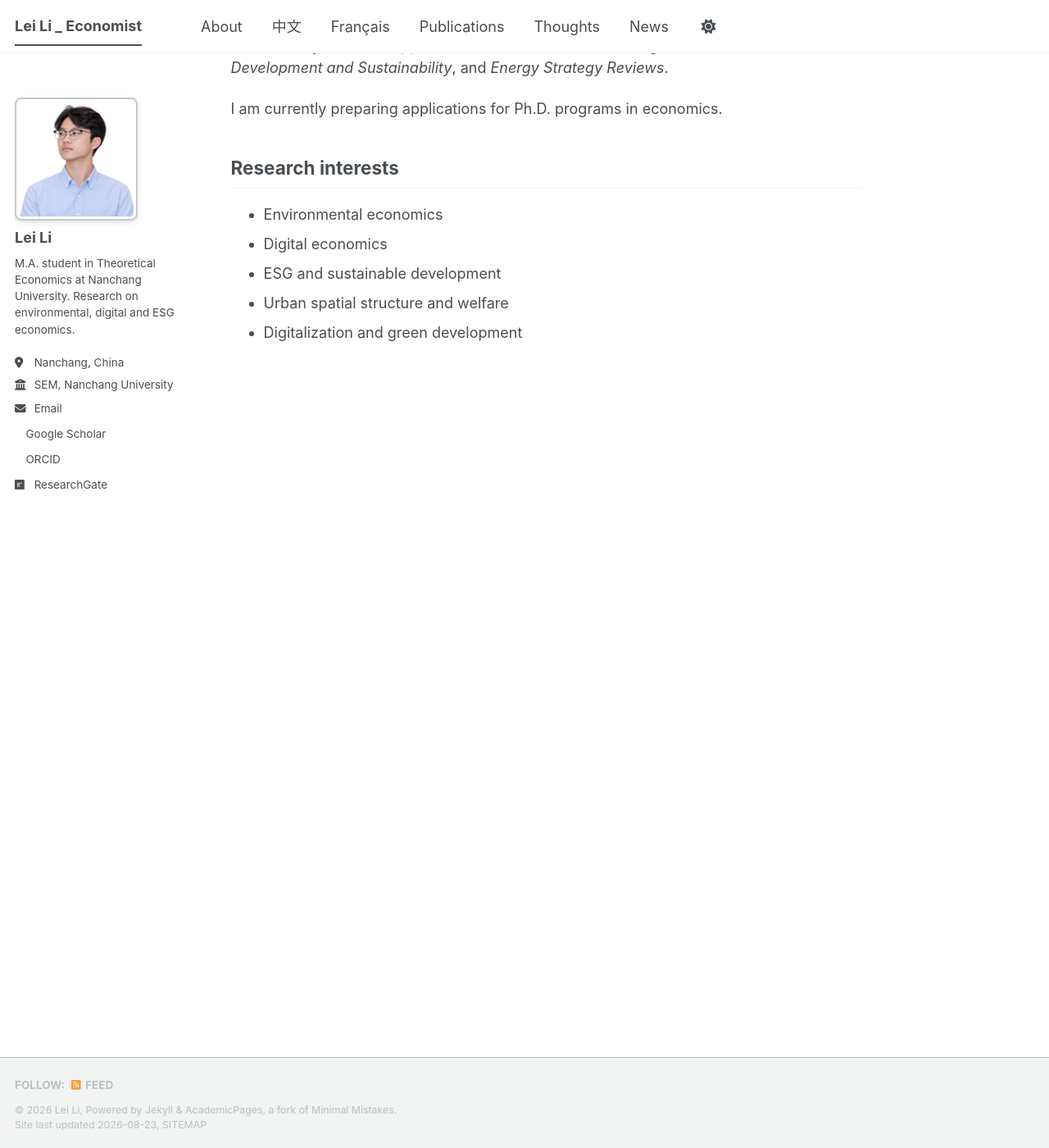
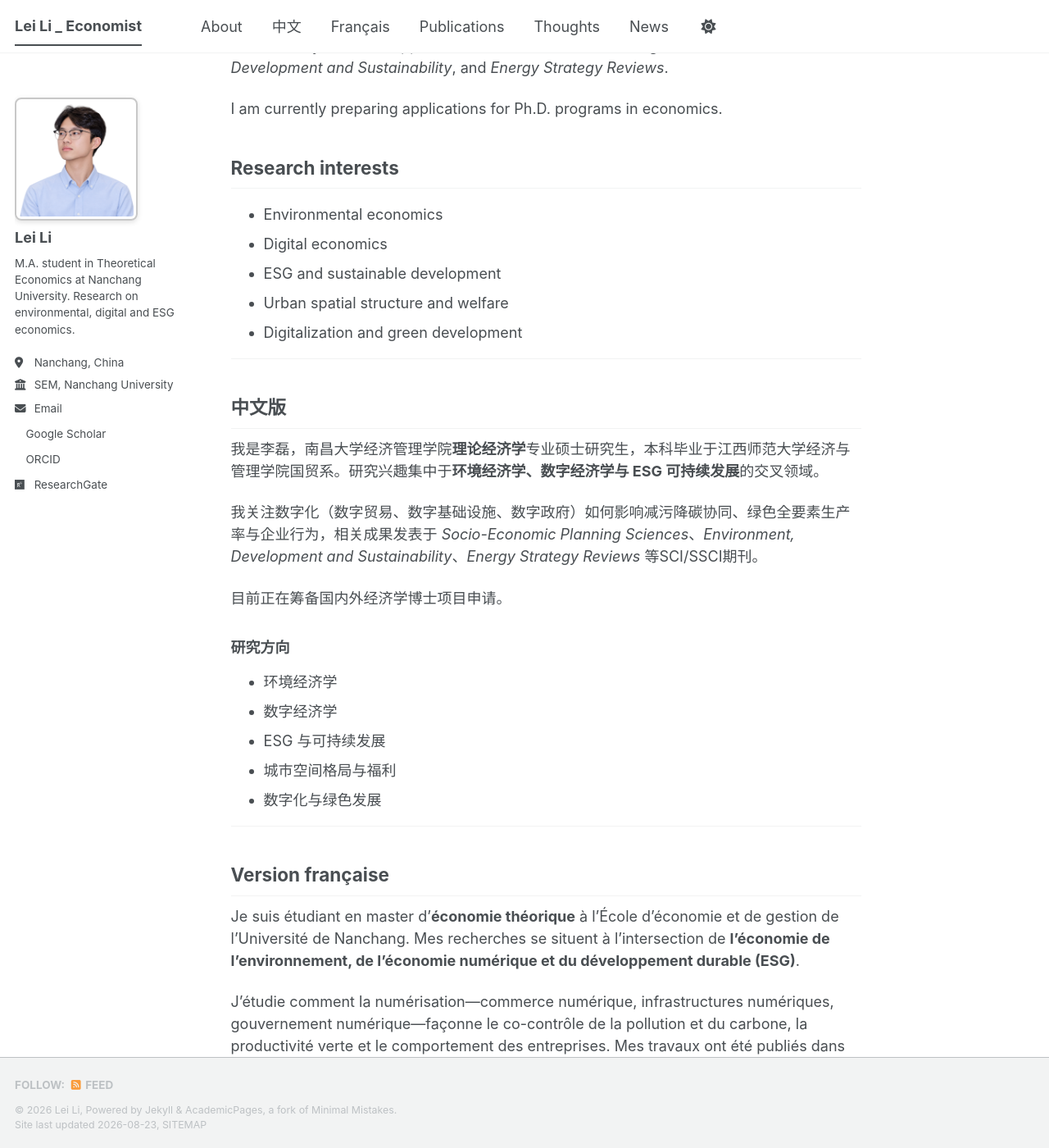
Before and after one commit to LeiLi-Econ/LeiLi-Econ.github.io, a Jekyll site: the page built from _pages/about.md, in a window 1280 px wide and 1400 px high, scrolled down 358 px. Shown: the whole window at 82% size. Built offline with Jekyll 4.4.1, drawn with Linux system fonts in a browser that asks for light colours; a style sheet for code colours, icons or effects is not loaded; some of the changed text lies outside the part shown.

Commit message:
Merge trilingual self-introduction into single About page

```diff
--- a/_pages/about.md
+++ b/_pages/about.md
@@ -24,3 +26,39 @@ I am currently preparing applications for Ph.D. programs in economics.
 - ESG and sustainable development
 - Urban spatial structure and welfare
 - Digitalization and green development
+
+---
+
+## 中文版
+
+我是李磊，南昌大学经济管理学院**理论经济学**专业硕士研究生，本科毕业于江西师范大学经济与管理学院国贸系。研究兴趣集中于**环境经济学、数字经济学与 ESG 可持续发展**的交叉领域。
+
+我关注数字化（数字贸易、数字基础设施、数字政府）如何影响减污降碳协同、绿色全要素生产率与企业行为，相关成果发表于 *Socio-Economic Planning Sciences*、*Environment, Development and Sustainability*、*Energy Strategy Reviews* 等SCI/SSCI期刊。
+
+目前正在筹备国内外经济学博士项目申请。
+
+### 研究方向
+
+- 环境经济学
+- 数字经济学
+- ESG 与可持续发展
+- 城市空间格局与福利
+- 数字化与绿色发展
+
+---
+
+## Version française
+
+Je suis étudiant en master d'**économie théorique** à l'École d'économie et de gestion de l'Université de Nanchang. Mes recherches se situent à l'intersection de **l'économie de l'environnement, de l'économie numérique et du développement durable (ESG)**.
+
+J'étudie comment la numérisation—commerce numérique, infrastructures numériques, gouvernement numérique—façonne le co-contrôle de la pollution et du carbone, la productivité verte et le comportement des entreprises. Mes travaux ont été publiés dans *Socio-Economic Planning Sciences*, *Environment, Development and Sustainability* et *Energy Strategy Reviews*.
+
+Je prépare actuellement des candidatures de doctorat en économie.
+
+### Thèmes de recherche
+
+- Économie de l'environnement
+- Économie numérique
+- ESG et développement durable
+- Structure spatiale urbaine et bien-être
+- Numérisation et développement vert
```
Also changed, not shown: other parts of _pages/about.md (+2 -0 lines).
